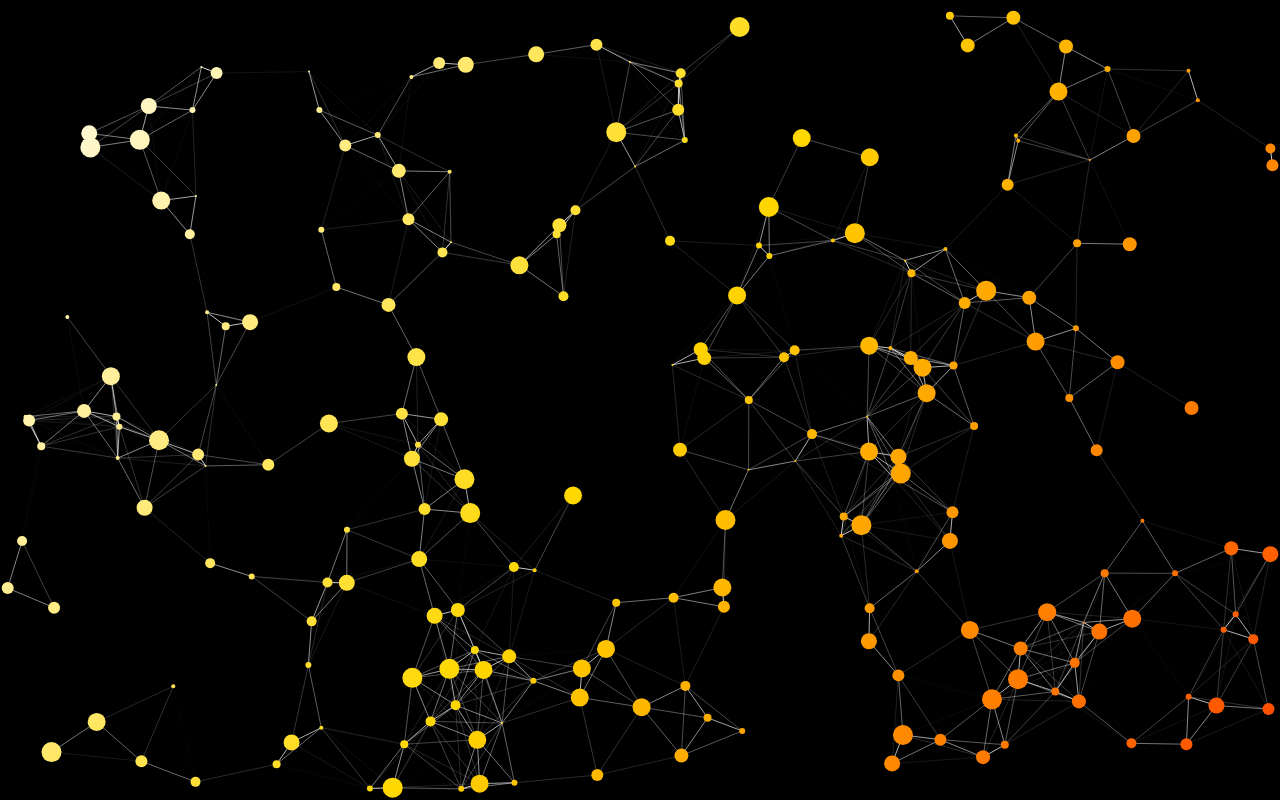
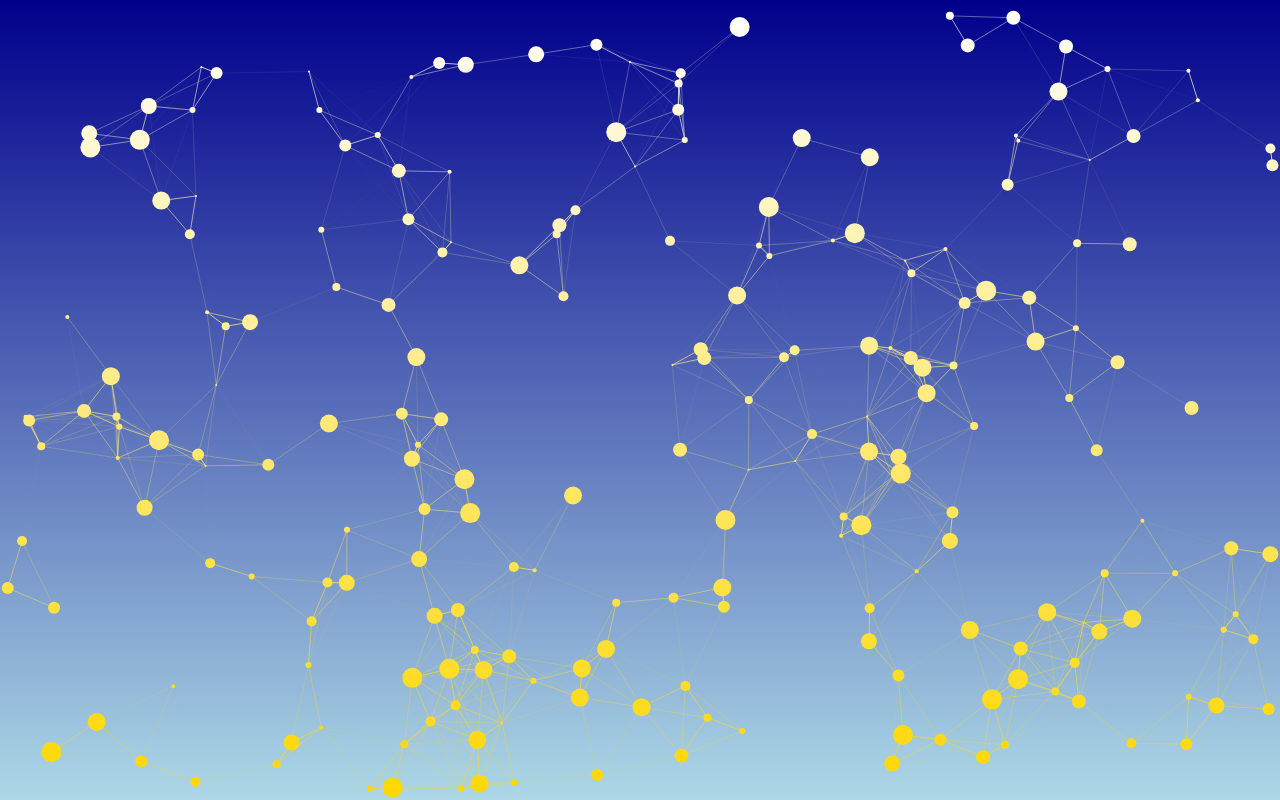
Before and after one commit to ol-nerium/particles-effect, a plain HTML site: page index.html in a window 1280 px wide. Drawn offline with Linux system fonts and the light colour scheme; animation ran at ten frames a second.

Commit message:
adds sunrise effect and comment it

```diff
--- a/script.js
+++ b/script.js
@@ -3,23 +3,20 @@ const canvas = document.getElementById("canvas1");
 const ctx = canvas.getContext("2d");
 canvas.width = window.innerWidth;
 canvas.height = window.innerHeight;
-// console.log("ctx", ctx);
 
-const gradient = ctx.createLinearGradient(0, 0, canvas.width, canvas.height); // x0 y0 x1 y1
+const gradient = ctx.createLinearGradient(0, 0, 0, canvas.height); // x0 y0 x1 y1
 gradient.addColorStop(0, "white");
-gradient.addColorStop(0.5, "gold");
-gradient.addColorStop(1, "orangered");
+gradient.addColorStop(1, "gold");
+
 ctx.fillStyle = gradient;
-ctx.strokeStyle = "white";
-
-// ctx.strokeStyle = "white";
-// ctx.lineWidth = 5;
-// ctx.fillRect(50, 50, 20, 100); //x, y, w, h
+ctx.strokeStyle = gradient;
 
 class Particle {
-  constructor(effect) {
+  constructor(effect, index) {
+    this.index = index;
     this.effect = effect;
     this.radius = Math.floor(Math.random() * 10 + 1);
+
     this.x =
       this.radius + Math.random() * (this.effect.width - this.radius * 2);
     this.y =
@@ -32,13 +29,19 @@ class Particle {
     this.friction = 0.8;
   }
   draw(context) {
-    // context.fillStyle = `hsl(${this.x * 0.5}, 100%, 50%)`;
-    // hue saturation lightness
-
+    // if (this.index % 50) {
+    //   // "sunrise" style effect
+    //   context.save();
+    //   context.globalAlpha = 0.6;
+    //   context.beginPath();
+    //   context.moveTo(this.x, this.y);
+    //   context.lineTo(this.effect.mouse.x, this.effect.mouse.y);
+    //   context.stroke();
+    //   context.restore();
+    // }
     context.beginPath();
     context.arc(this.x, this.y, this.radius, 0, Math.PI * 2);
     context.fill();
-    // context.stroke();
   }
 
   update() {
@@ -53,7 +56,6 @@ class Particle {
 
         this.pushY += Math.sin(angle) * force;
         this.pushX += Math.cos(angle) * force;
-        // console.log(angle, Math.sin(angle));
       }
     }
 
@@ -73,13 +75,6 @@ class Particle {
       this.y = this.effect.height - this.radius;
       this.vy *= -1;
     }
-    // this.x += this.vx;
-    // if (this.x > this.effect.width - this.radius || this.x < this.radius)
-    //   this.vx *= -1;
-
-    // this.y += this.vy;
-    // if (this.y > this.effect.height - this.radius || this.y < this.radius)
-    //   this.vy *= -1;
 
     this.x += (this.pushX *= this.friction) + this.vx;
     this.y += (this.pushY *= this.friction) + this.vy;
@@ -104,10 +99,10 @@ class Effect {
     this.createParticles();
 
     this.mouse = {
-      x: 0,
-      y: 0,
+      x: this.width / 2,
+      y: this.height / 2,
       pressed: false,
-      radius: 150,
+      radius: 120,
     };
     window.addEventListener("resize", (e) => {
       // console.log(e);
@@ -133,7 +128,7 @@ class Effect {
 
   createParticles() {
     for (let i = 0; i < this.numberOfParticles; i += 1) {
-      this.particles.push(new Particle(this));
+      this.particles.push(new Particle(this, i));
     }
   }
 
--- a/style.css
+++ b/style.css
@@ -5,7 +5,7 @@
 }
 
 #canvas1 {
-  background: #000;
+  background: linear-gradient(darkblue, lightblue);
   position: absolute;
   top: 0;
   left: 0;
```
